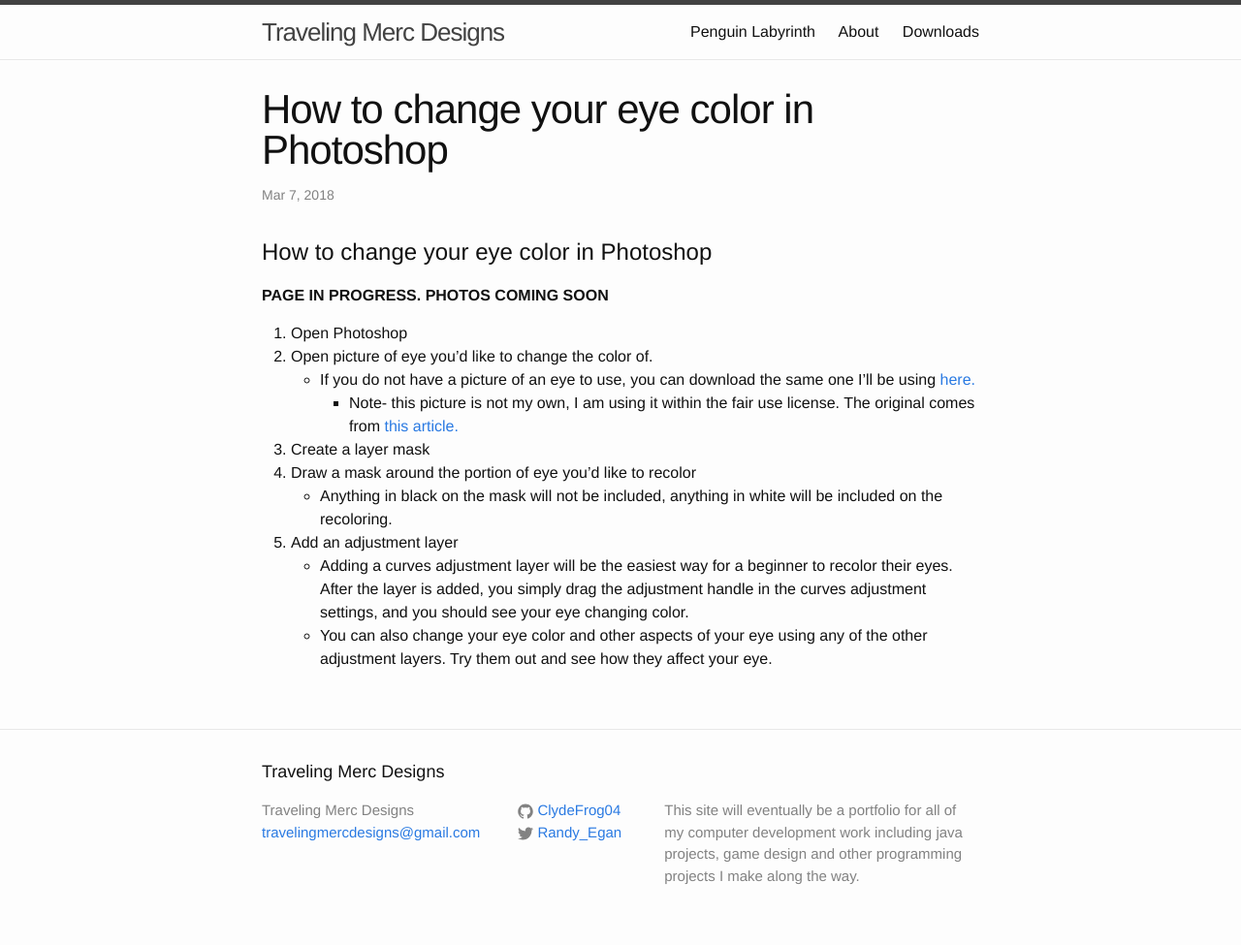
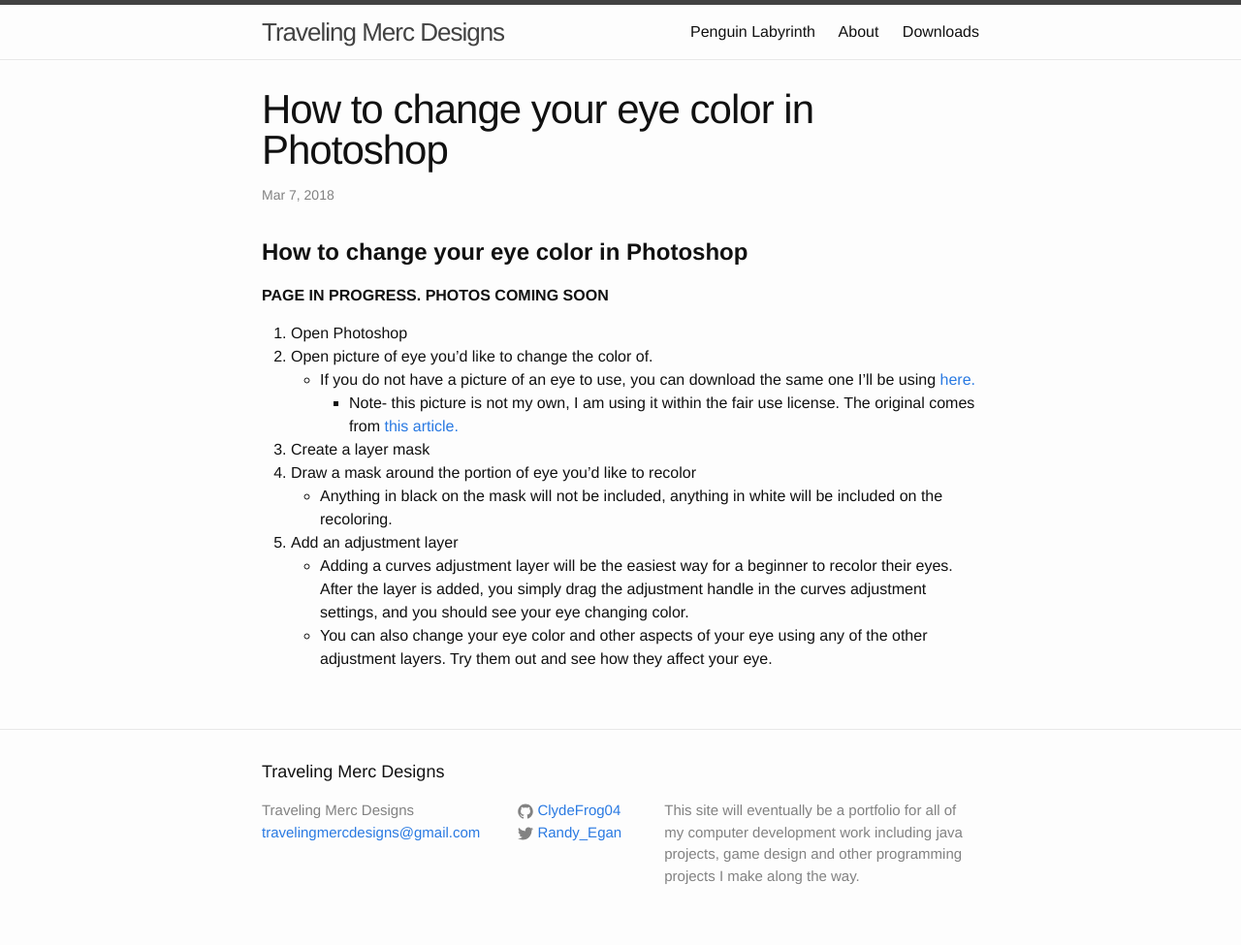
Before and after one commit to ClydeFrog04/ClydeFrog04.github.io, a Jekyll site: the page built from _posts/2018-03-07-RecolorEyes.markdown, in a window 1280 px wide. Shown: the whole page at 97% size. Built offline with Jekyll 4.4.1, drawn with Linux system fonts in a browser that asks for light colours.

Commit message:
Update photoshop post

```diff
--- a/_posts/2018-03-07-RecolorEyes.markdown
+++ b/_posts/2018-03-07-RecolorEyes.markdown
@@ -5,8 +5,8 @@
 Categories: jekyll update
 ---
 
-How to change your eye color in Photoshop
-=========================================
+**How to change your eye color in Photoshop**
+=============================================
 
 **PAGE IN PROGRESS. PHOTOS COMING SOON**
 
```
